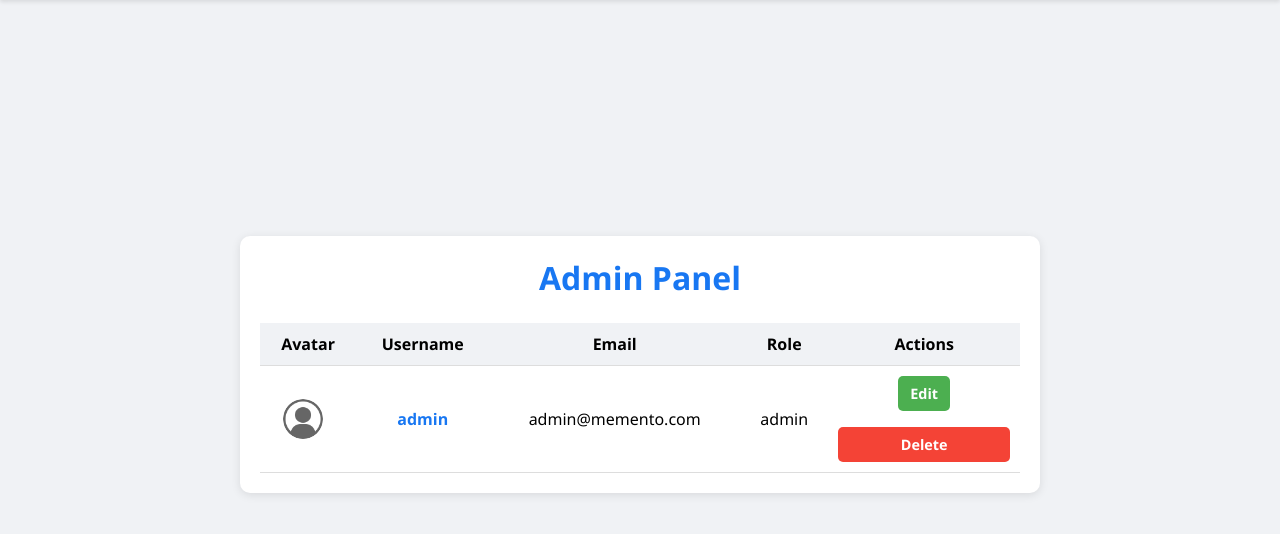
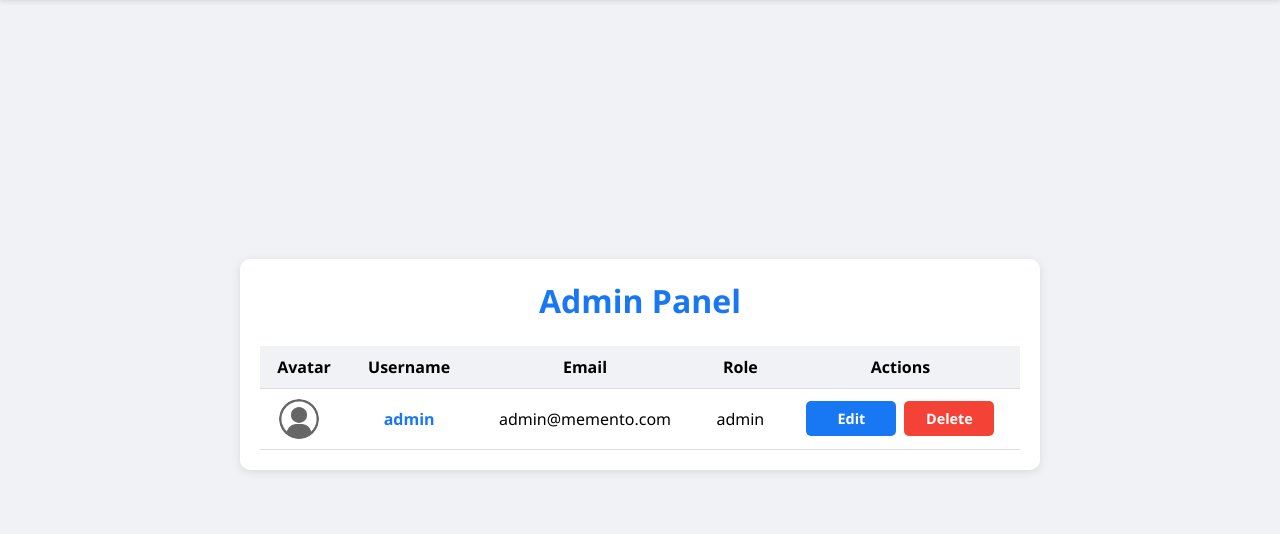
Before and after one commit to LorenzoA0/memento, a Flask app: page /admin_panel in a window 1280 px wide. Shown: the part 67-601 px from the top of the page. Run offline with Flask 3, Linux system fonts and the light colour scheme; the visitor is signed in with stand-in values (Sample User, id 1); data comes from the database, SQL or seed files in the repository.

Commit message:
Dodata konfirmacija za brisanje komentara i uljepsani edit buttoni

```diff
--- a/static/css/style.css
+++ b/static/css/style.css
@@ -436,6 +436,8 @@ button {
     transition: background 0.3s ease;
     text-decoration: none;
     display: inline-block;
+    margin: 0;
+    vertical-align: middle;
 }
 
 .action-button.edit {
@@ -466,6 +468,14 @@ button {
 
 .button-red:hover {
     background: #d32f2f;
+}
+
+.button-blue {
+    background: #1877f2;
+}
+
+.button-blue:hover {
+    background: #166fe5;
 }
 
 .like-button {
@@ -711,3 +721,9 @@ th {
 .admin-username-link:hover {
     text-decoration: underline;
 }
+
+.admin-panel td form {
+    display: inline-flex;
+    align-items: center;
+    margin: 0;
+}
--- a/templates/admin_panel.html
+++ b/templates/admin_panel.html
@@ -29,10 +29,12 @@
                     <td>{{ user.email }}</td>
                     <td>{{ user.role }}</td>
                     <td>
-                        <a href="{{ url_for('edit_profile', user_id=user.id) }}" class="action-button button-green">Edit</a>
-                        <form method="POST" action="{{ url_for('delete_user', user_id=user.id) }}" onsubmit="return confirm('Are you sure you want to delete this user?');" style="display: inline;">
-                            <button type="submit" class="action-button button-red">Delete</button>
-                        </form>
+                        <div style="display: flex; gap: 8px; justify-content: center; align-items: center;">
+                            <a href="{{ url_for('edit_profile', user_id=user.id) }}" class="action-button button-blue" style="width: 90px; text-align: center;">Edit</a>
+                            <form method="POST" action="{{ url_for('delete_user', user_id=user.id) }}" onsubmit="return confirm('Are you sure you want to delete this user?');">
+                                <button type="submit" class="action-button button-red" style="width: 90px; text-align: center;">Delete</button>
+                            </form>
+                        </div>
                     </td>
                 </tr>
             {% endfor %}
```
Also changed, not shown: templates/comments_page.html (+7 -1 lines).
